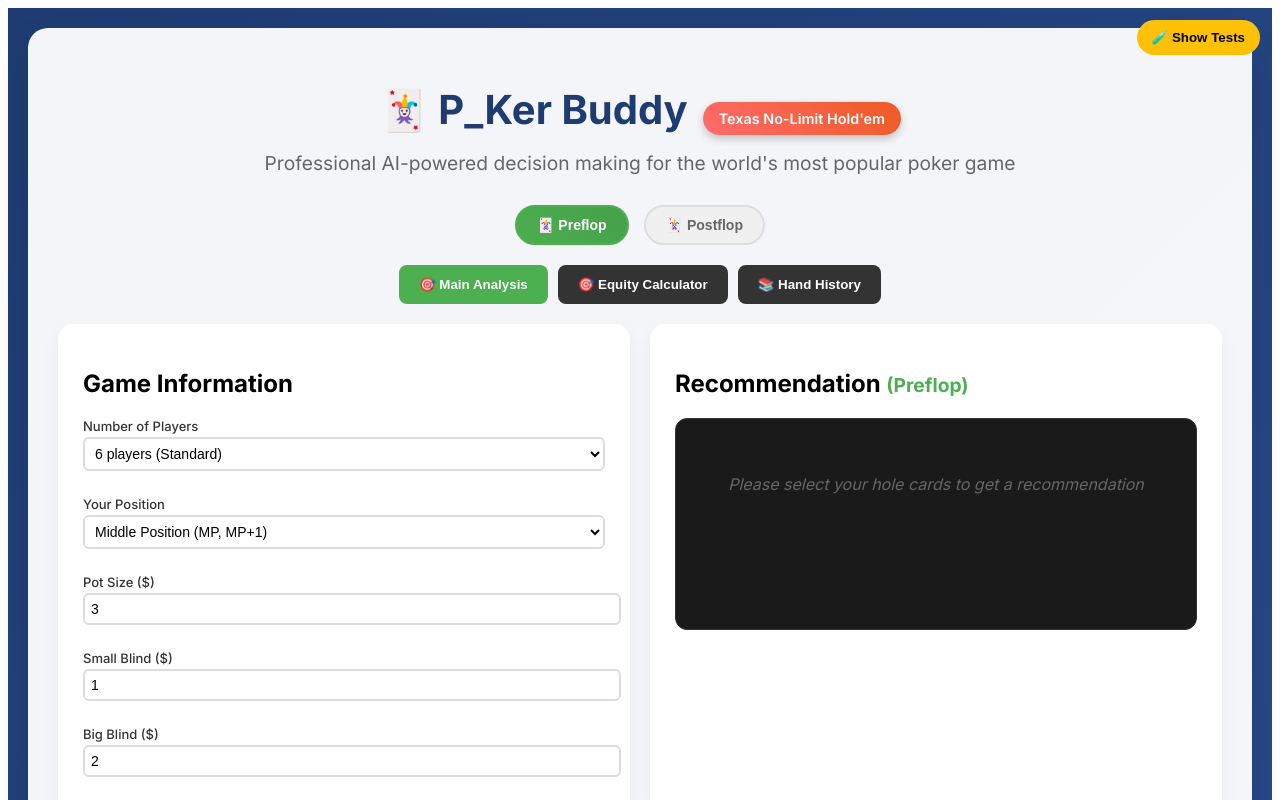
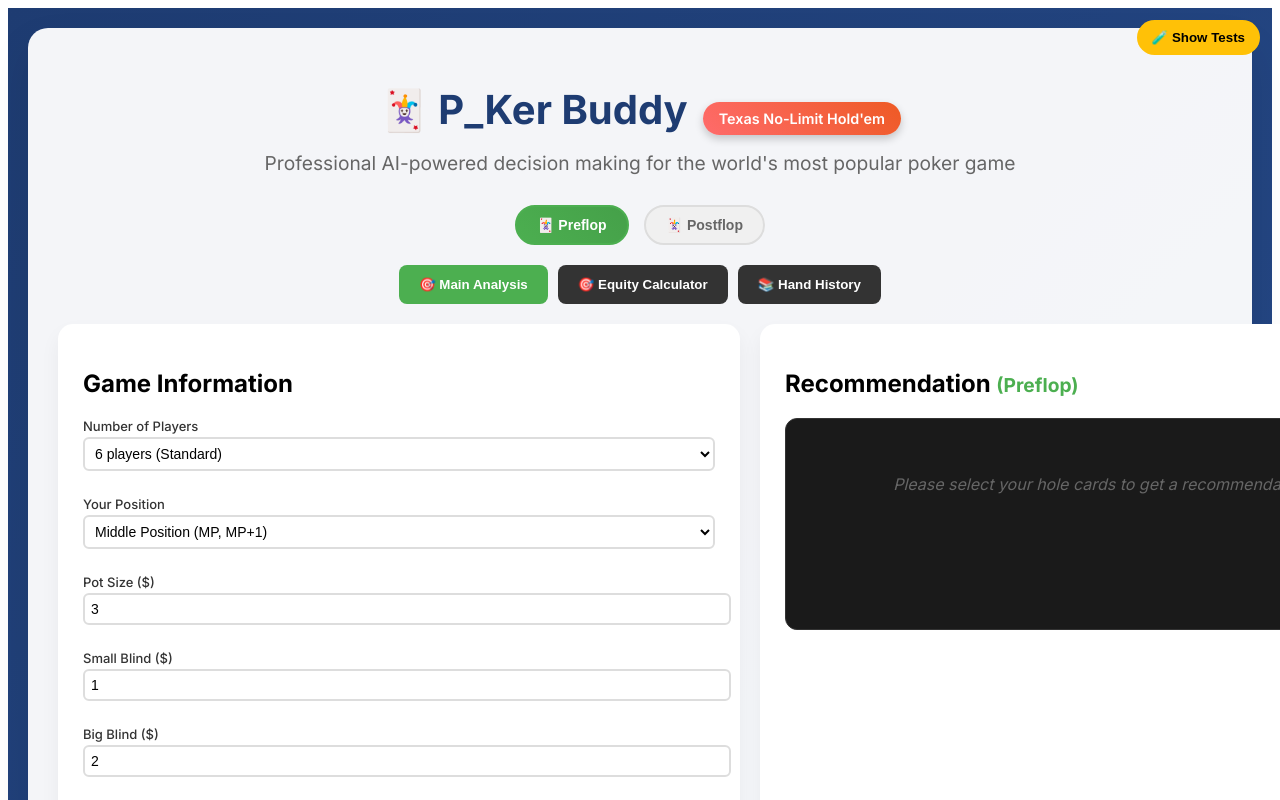
Before and after one commit to Benjapos/p_ker_buddy, a React (Create React App) app: page / in a window 1280 px wide. Shown: the top 800 px of the page. Built offline with nearby package versions, Linux system fonts and the light colour scheme.

Commit message:
Fix alignment - combine Game Information/Recommendation with Hole Cards/Community Cards in single grid

```diff
--- a/src/App.js
+++ b/src/App.js
@@ -283,7 +283,7 @@
 
                 {activeTab === 'main' && (
           <>
-            <Grid style={{ gridTemplateColumns: '1fr 1fr', gap: '20px', marginBottom: '20px' }}>
+            <Grid style={{ gridTemplateColumns: '1fr 1fr', gap: '20px' }}>
               <Section>
                 <h2>Game Information</h2>
                 <GameInfo
@@ -313,11 +313,8 @@
                   canAnalyze={holeCards.length === 2}
                   isPreflop={isPreflop}
                 />
+              </Section>
 
-              </Section>
-            </Grid>
-
-            <Grid style={{ gridTemplateColumns: '1fr 1fr', gap: '20px' }}>
               <Section>
                 <h2>Your Hole Cards</h2>
                 <CardSelector
```
Also changed, not shown: 6 other files (tests, documents, lock files or other folders).
